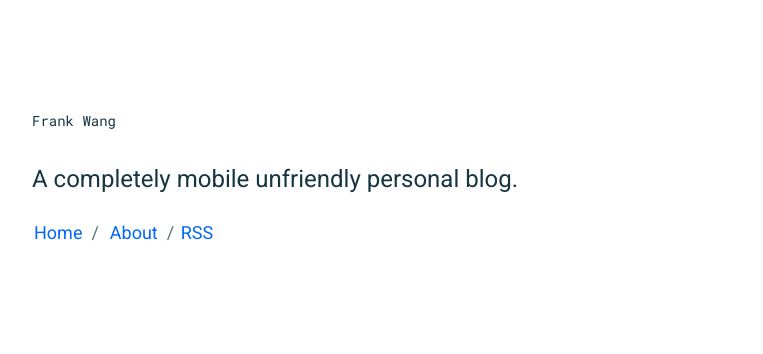
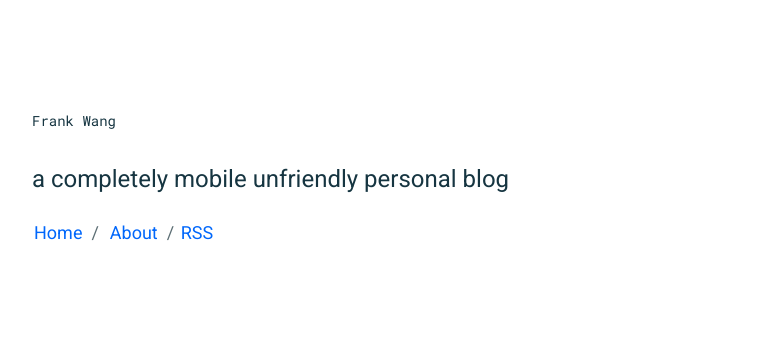
Before and after one commit to frankwang95/frankwang95.github.io, a Jekyll site: the page built from index.html, in a window 1280 px wide and 900 px high. Shown: the top 354 px of the window, without its empty margins (258-1021 px from the left). Built offline with Jekyll 4.4.1, drawn with Linux system fonts in a browser that asks for light colours.

```diff
--- a/_config.yml
+++ b/_config.yml
@@ -1,7 +1,7 @@
 # Site settings
 title: "Frank Wang"
 description: >
-  A completely mobile unfriendly personal blog.
+  a completely mobile unfriendly personal blog
 
 author: Frank Wang
 email: frankwang95@gmail.com
```
